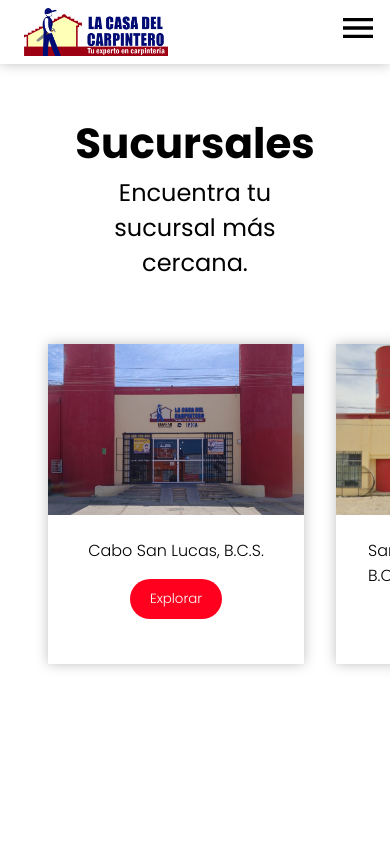
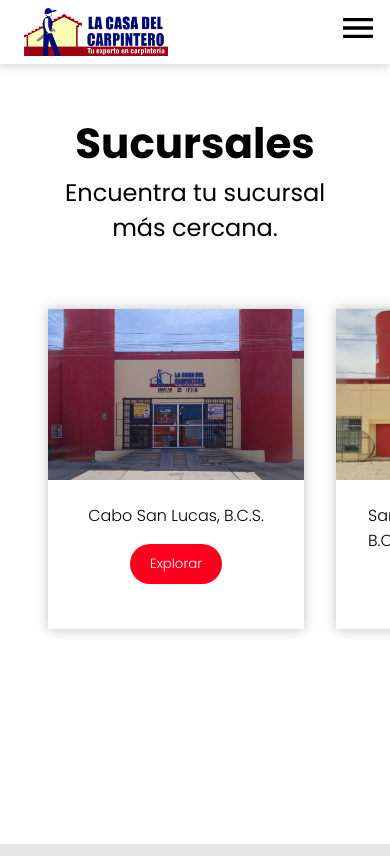
Before and after one commit to ecostichp/frontend_ccc_dev, a React (Vite) app: page /sucursales in a window 390 px wide. Built offline with nearby package versions, Linux system fonts and the light colour scheme.

Commit message:
Arreglado problema de alineación y redimensionamiento de componentes en el apartado de inicio

```diff
--- a/src/components/cards/info-card.jsx
+++ b/src/components/cards/info-card.jsx
@@ -2,14 +2,14 @@
 import ImageParallaxTemplate from "../../ui-kit/image-parallax-template/image-parallax-template";
 import style from './info-card.module.css';
 
-const InfoCard = ({src, title, description, button, className, link}) => {
+const InfoCard = ({ src, title, description, button, className, link }) => {
 
     return (
         <div className={`${style.container} ${className}`}>
             <ImageParallaxTemplate src={src} className={style.infoCard} />
             <div className={style.description}>
                 <div className={style.info}>
-                    <h2 className="fc-red fw-400">{title}</h2>
+                    <h2 className={`${style.title} fc-red fw-400`}>{title}</h2>
                     <p className="fc-gray">
                         {description}
                     </p>
--- a/src/components/cards/info-card.module.css
+++ b/src/components/cards/info-card.module.css
@@ -1,19 +1,18 @@
 .container {
-    aspect-ratio: calc(100%-4em)/(calc(100%-4em))2;
-    width: calc(100%-4em);
     display: flex;
     box-shadow: var( --shadow);
     overflow: hidden;
     background-color: var(--color-box-item);
+    width: 100%;
 }
 
 .infoCard {
-    width: calc(50% + 4em);
+    width: 55%;
     aspect-ratio: 3/2;
 }
 
 .description {
-    width: calc(50% - 4em);
+    width: 45%;
     display: flex;
     flex-direction: column;
     justify-content: space-between;
@@ -28,22 +27,35 @@
     align-items: center;
 }
 
+.title {
+    font-size: clamp(6px, 3vw, 32px);
+}
+
 .description p {
+    margin-top: 2rem;
     text-align: center;
-    font-size: var(--ff-400);
+    font-size: clamp(6px, 1.8vw, 20px);
     font-weight: 300;
 }
 
-@media only screen and (max-width: 500px) {
+@media only screen and (max-width: 750px) {
     .container {
-        width: calc(100%-2em);
+        width: calc(100% - 2rem);
     }
 
     .infoCard {
         width: 100%;
     }
 
+    .title {
+        font-size: var( --ff-600);
+    }
+
     .description {
         width: 100%;
     }
+
+    .description p {
+        font-size:  var( --ff-400);
+    }
 }
--- a/src/components/cards/info-cards.module.css
+++ b/src/components/cards/info-cards.module.css
@@ -2,6 +2,7 @@
     margin: 3em 0;
     display: flex;
     flex-direction: column;
+    align-items: center;
     gap: 2em;
 }
 
@@ -14,10 +15,11 @@
     margin-right: 4em;
 }
 
-@media only screen and (max-width: 500px) {
+@media only screen and (max-width: 750px) {
     .card:nth-child(2n),
     .card:nth-child(2n+1) {
         flex-direction: column;
         margin: 0 1em;
+        max-width: 500px;
     }
 }
--- a/src/index.css
+++ b/src/index.css
@@ -164,7 +164,8 @@
 body {
     -webkit-tap-highlight-color: rgba(0, 0, 0, 0);
     background-color: var( --color-light-gray);
-    transition: background-color 0.5s, color 0.5s, fill 0.5s;
+    /* transition: background-color 0.5s, color 0.5s, fill 0.5s; */
+    overflow-x: hidden;
 }
 
 ::selection {
@@ -188,6 +189,12 @@
     color: var( --color-text);
     fill: var( --color-text);
     transition: background-color 0.5s, color 0.5s, fill 0.5s;
+}
+
+h1,
+h2,
+h3 {
+    text-align: center;
 }
 
 h1 {
@@ -217,12 +224,6 @@
     display: flex;
     flex-direction: column;
     align-items: center;
-}
-
-section > h1,
-section > h2,
-section > h3 {
-    text-align: center;
 }
 
 svg {
@@ -262,7 +263,7 @@
 /* ------- ADAPTACIÓN A DISPOSITIVOS --------- */
 /* ------------------------------------------- */
 /* Interacción móvil */
-@media only screen and (max-width: 500px) {
+@media only screen and (max-width: 575px) {
     body {
         --ff-900: 2.625rem;
         --ff-600: 1.5rem;
@@ -274,7 +275,7 @@
     }
 
     section > h2 {
-        padding: 0 4.5rem;
+        padding: 0 3rem;
     }
 
     .bar-button {
@@ -302,6 +303,14 @@
 
 /* Interacción de escritorio */
 @media only screen and (min-width: 500px) {
+    section > h1 {
+        padding: 0 2rem;
+    }
+
+    section > h2 {
+        padding: 0 4rem;
+    }
+
     .bar-button {
         height: 4rem;
         transition: background-color 0.5s;
```
